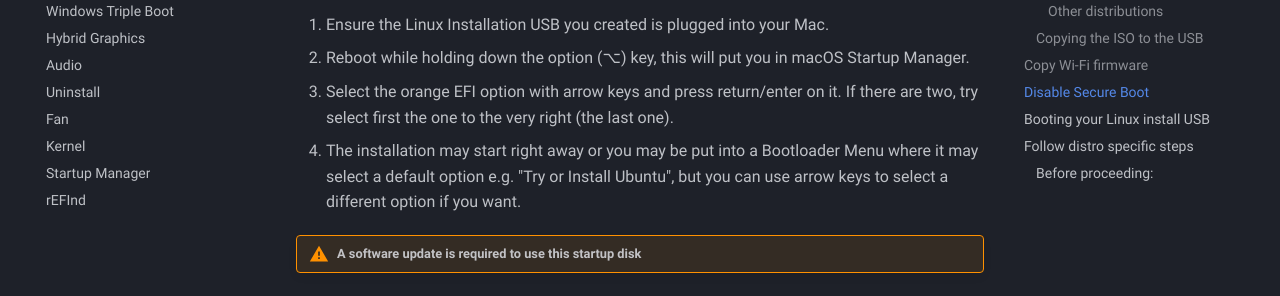
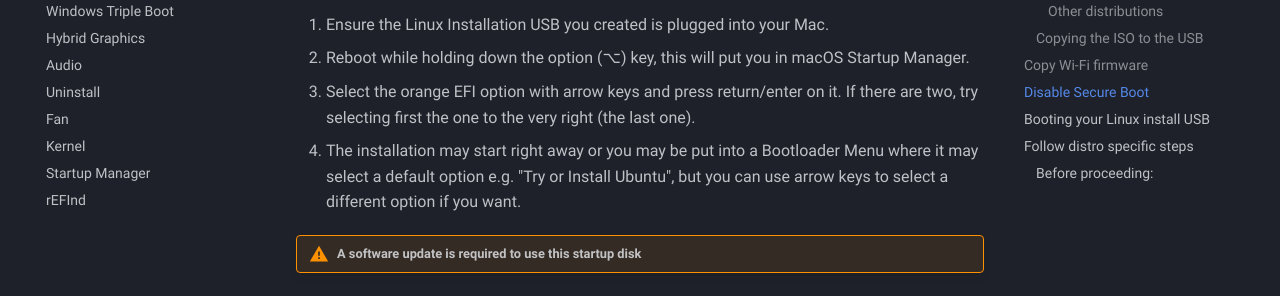
Before and after one commit to t2linux/wiki, an MkDocs documentation site: the page built from docs/guides/preinstall.md, in a window 1280 px wide and 900 px high, scrolled down 3251 px. Shown: the part 178-474 px from the top of the window. Built offline with MkDocs 1.6.1 and Material for MkDocs 9.7.7, drawn with Linux system fonts in a browser that asks for light colours; comment, search, counter and statistics services are not loaded.

Commit message:
Fixed grammar "try" added

```diff
--- a/docs/guides/preinstall.md
+++ b/docs/guides/preinstall.md
@@ -102,7 +102,7 @@ Now you are able to boot from a Linux install ISO.
 
 1. Ensure the Linux Installation USB you created is plugged into your Mac.
 2. Reboot while holding down the option (⌥) key, this will put you in macOS Startup Manager.
-3. Select the orange EFI option with arrow keys and press return/enter on it. If there are two, try select first the one to the very right (the last one).
+3. Select the orange EFI option with arrow keys and press return/enter on it. If there are two, try selecting first the one to the very right (the last one).
 4. The installation may start right away or you may be put into a Bootloader Menu where it may select a default option e.g. "Try or Install Ubuntu", but you can use arrow keys to select a different option if you want.
 
 !!! Warning "A software update is required to use this startup disk"
```
